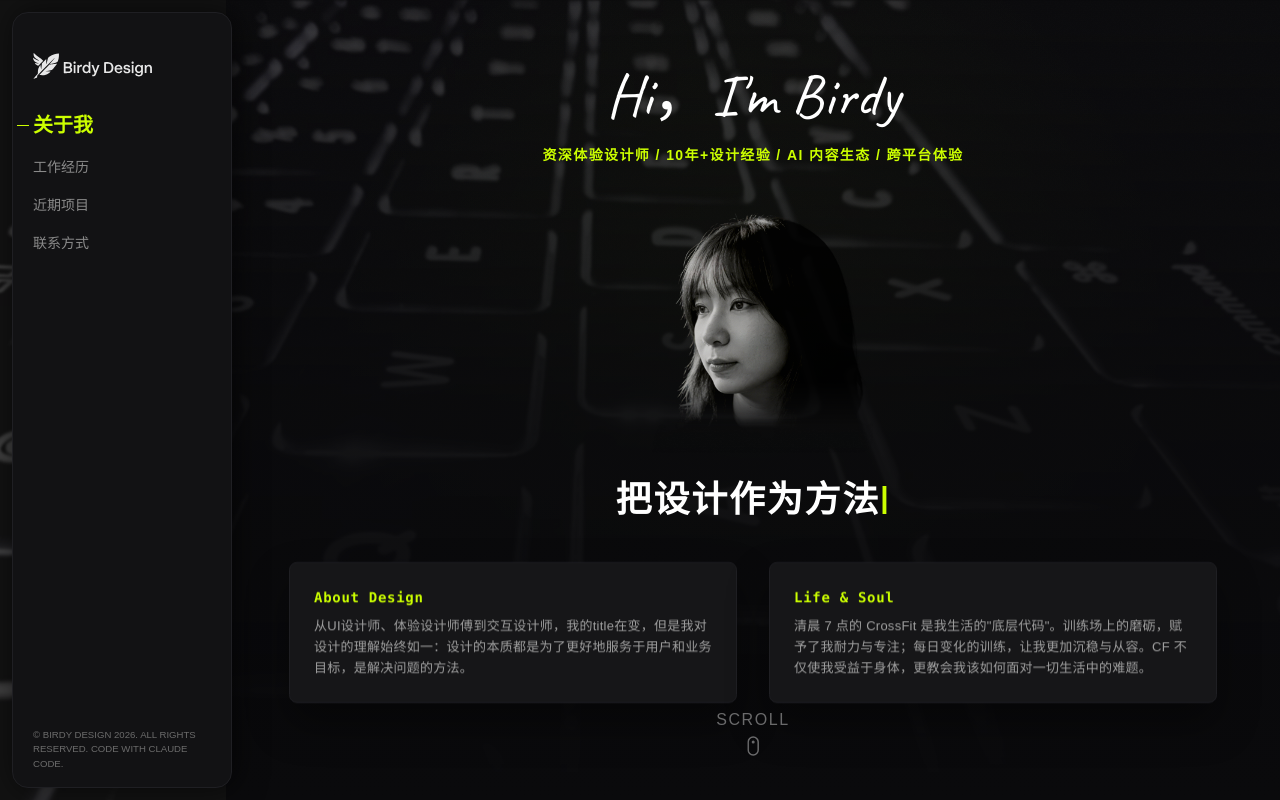
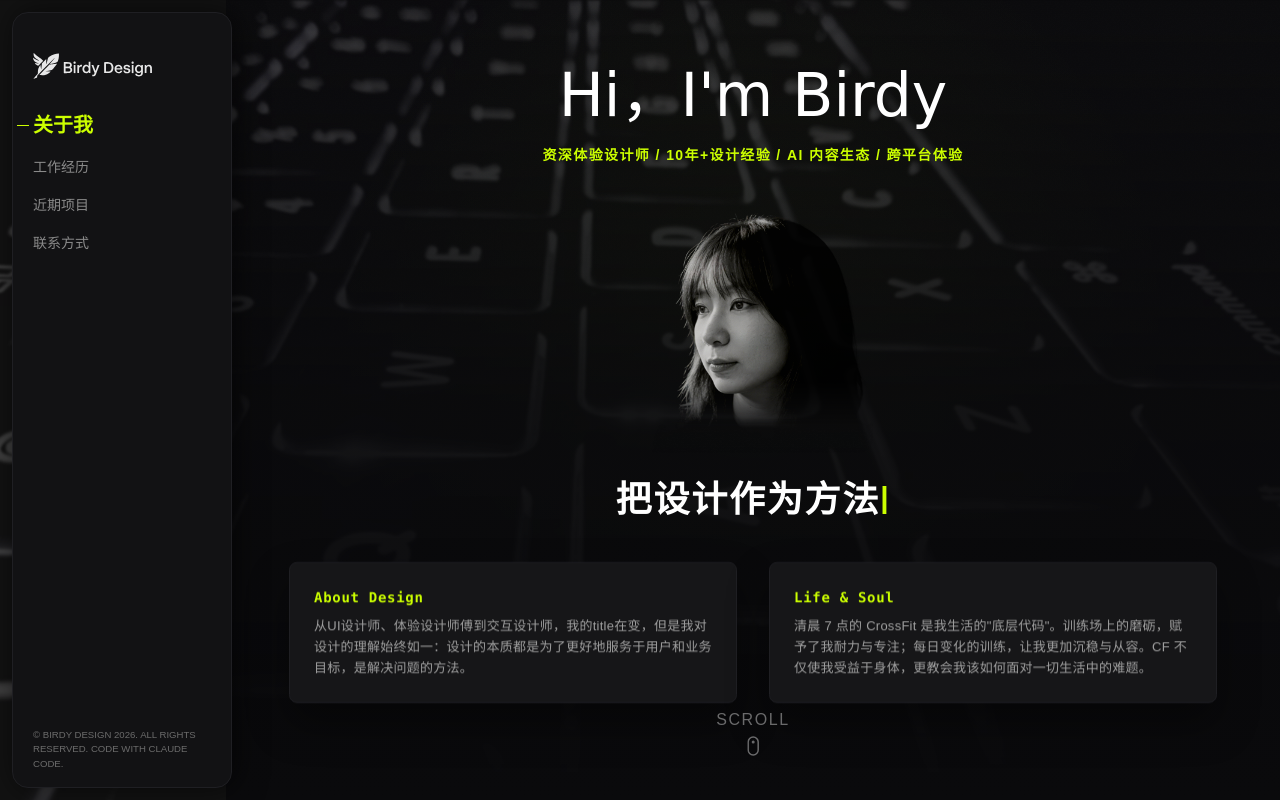
Before and after one commit to pppoo1993/birdys-portfolio, a React (Vite) app: page / in a window 1280 px wide. Shown: the top 800 px of the page. Built offline with nearby package versions, Linux system fonts and the light colour scheme.

Commit message:
fix: replace Google Font with system fonts for CI compatibility

```diff
--- a/index.html
+++ b/index.html
@@ -20,9 +20,6 @@
         src: local('PingFang SC'), local('Microsoft YaHei'), local('Hiragino Sans GB'), local('WenQuanYi Micro Hei');
       }
     </style>
-    <link rel="preconnect" href="https://fonts.googleapis.com" />
-    <link rel="preconnect" href="https://fonts.gstatic.com" crossorigin />
-    <link href="https://fonts.googleapis.com/css2?family=Caveat:wght@400;700&display=swap" rel="stylesheet">
     <link rel="preconnect" href="https://picsum.photos" />
     <link rel="preload" as="image" href="/birdys-portfolio/images/hero-bg.jpg" />
     <link rel="preload" as="image" href="/birdys-portfolio/images/头像.png" />
--- a/src/components/sections/Introduction.tsx
+++ b/src/components/sections/Introduction.tsx
@@ -212,7 +212,7 @@ export default function Introduction() {
 
       <div className="relative z-20 mx-auto flex w-full max-w-5xl flex-col items-center text-center overflow-visible px-6 md:px-12">
         {/* 1. Title */}
-        <h1 className="text-5xl md:text-6xl mb-3 md:mb-5" style={{ fontFamily: "'Caveat', cursive", fontWeight: 400 }}>
+        <h1 className="text-5xl md:text-6xl mb-3 md:mb-5" style={{ fontFamily: "'Snell Roundhand', 'Apple Chancery', 'Comic Sans MS', cursive", fontWeight: 400 }}>
           {introductionData.name}
         </h1>
 
```
Also changed, not shown: .claude/settings.local.json.
